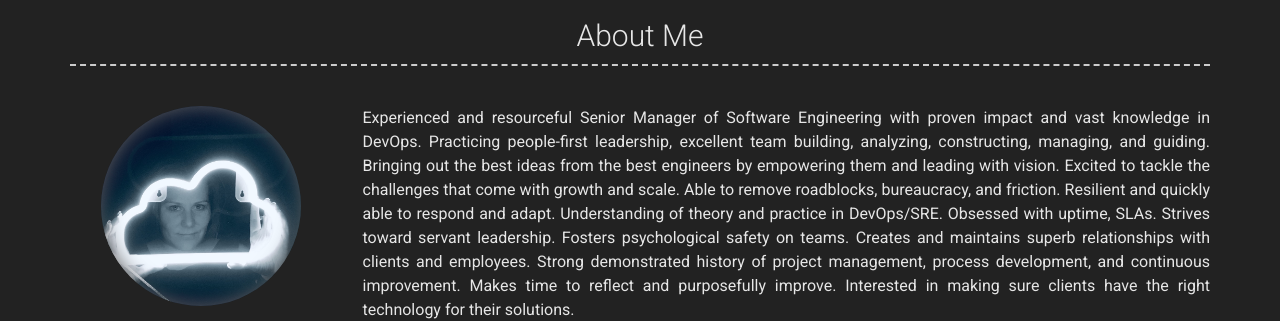
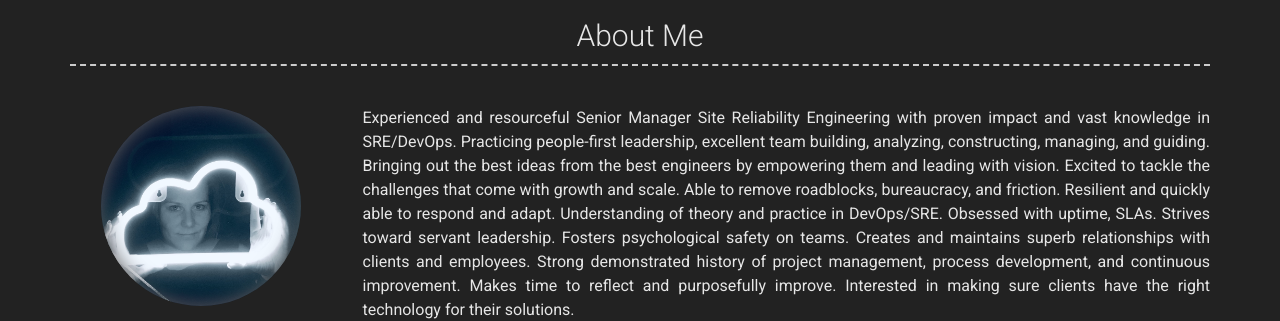
Before and after one commit to stdonexus/janemiceli.github.io, a Jekyll site: the page built from index.md, in a window 1280 px wide and 900 px high. Shown: the part 173-494 px from the top of the window. Built offline with Jekyll 4.4.1, drawn with Linux system fonts in a browser that asks for light colours; nearby versions of some CDN libraries.

Commit message:
Update _config.yml
updating about me to reflect changed job role

```diff
--- a/_config.yml
+++ b/_config.yml
@@ -42,7 +42,7 @@ linkedin_username: janemiceli
 # about_title: About Me (Use this to override about section title)
 about_profile_image: images/cloud_jane.jpg
 about_content: | # this will include new lines to allow paragraphs
-  Experienced and resourceful Senior Manager of Software Engineering with proven impact and vast knowledge in DevOps. Practicing people-first leadership, excellent team building, analyzing, constructing, managing, and guiding.  Bringing out the best ideas from the best engineers by empowering them and leading with vision. Excited to tackle the challenges that come with growth and scale. Able to remove roadblocks, bureaucracy, and friction. Resilient and quickly able to respond and adapt. Understanding of theory and practice in DevOps/SRE. Obsessed with uptime, SLAs. Strives toward servant leadership. Fosters psychological safety on teams. Creates and maintains superb relationships with clients and employees. Strong demonstrated history of project management, process development, and continuous improvement. Makes time to reflect and purposefully improve. Interested in making sure clients have the right technology for their solutions.
+  Experienced and resourceful Senior Manager Site Reliability Engineering with proven impact and vast knowledge in SRE/DevOps. Practicing people-first leadership, excellent team building, analyzing, constructing, managing, and guiding.  Bringing out the best ideas from the best engineers by empowering them and leading with vision. Excited to tackle the challenges that come with growth and scale. Able to remove roadblocks, bureaucracy, and friction. Resilient and quickly able to respond and adapt. Understanding of theory and practice in DevOps/SRE. Obsessed with uptime, SLAs. Strives toward servant leadership. Fosters psychological safety on teams. Creates and maintains superb relationships with clients and employees. Strong demonstrated history of project management, process development, and continuous improvement. Makes time to reflect and purposefully improve. Interested in making sure clients have the right technology for their solutions.
 
 content:
   - title: Experience
```
